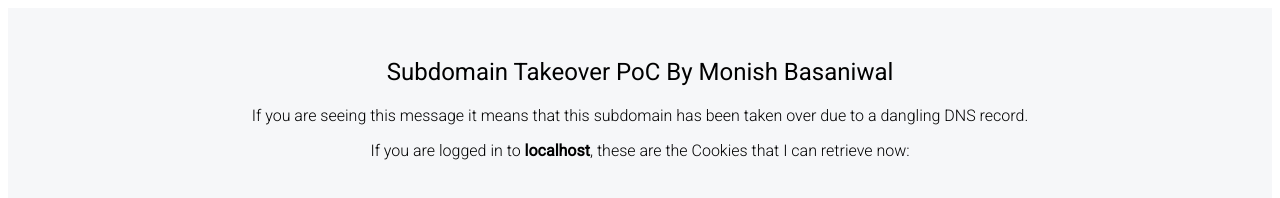
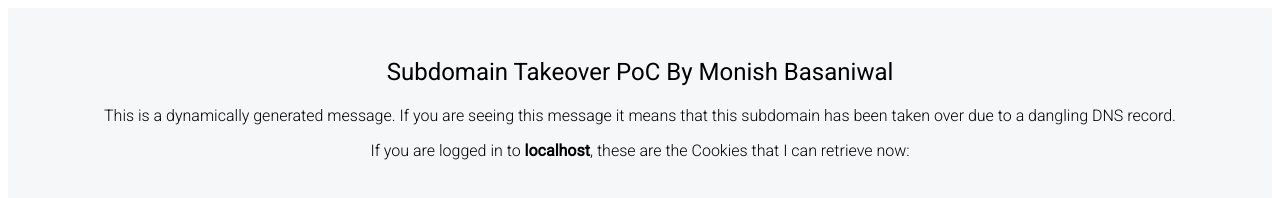
Before and after one commit to monizb/subdomain-takeover-poc, a plain HTML site: page index.html in a window 1280 px wide. Drawn offline with Linux system fonts and the light colour scheme.

```diff
--- a/index.html
+++ b/index.html
@@ -14,7 +14,8 @@
 <body>
     <div class="main">
         <h2>Subdomain Takeover PoC By Monish Basaniwal</h2>
-        <p>If you are seeing this message it means that this subdomain has been taken over due to a dangling
+        <p>This is a dynamically generated message. If you are seeing this message it means that this subdomain has been
+            taken over due to a dangling
             DNS
             record. </p>
         <p>If you are logged in to <b id="hostname"></b>, these are the Cookies that I can retrieve now:</p>
@@ -46,7 +47,7 @@
 
 <script>
     document.getElementById("cookiediv").innerHTML = document.cookie
-    document.getElementById("hostname").innerHTML = window.location.hostname
+    document.getElementById("hostname").innerHTML = window.location.hostname.split('.').slice(-2).join('.')
 
 </script>
 
```
